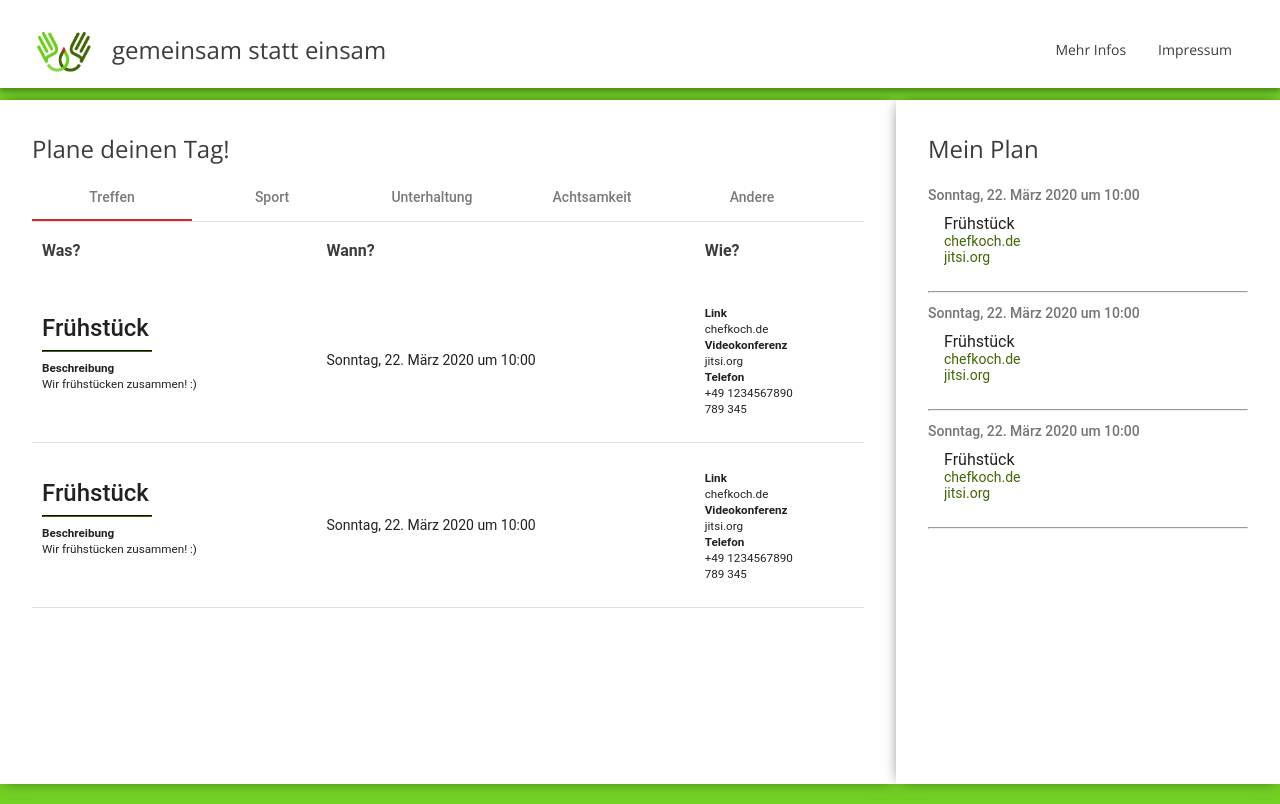
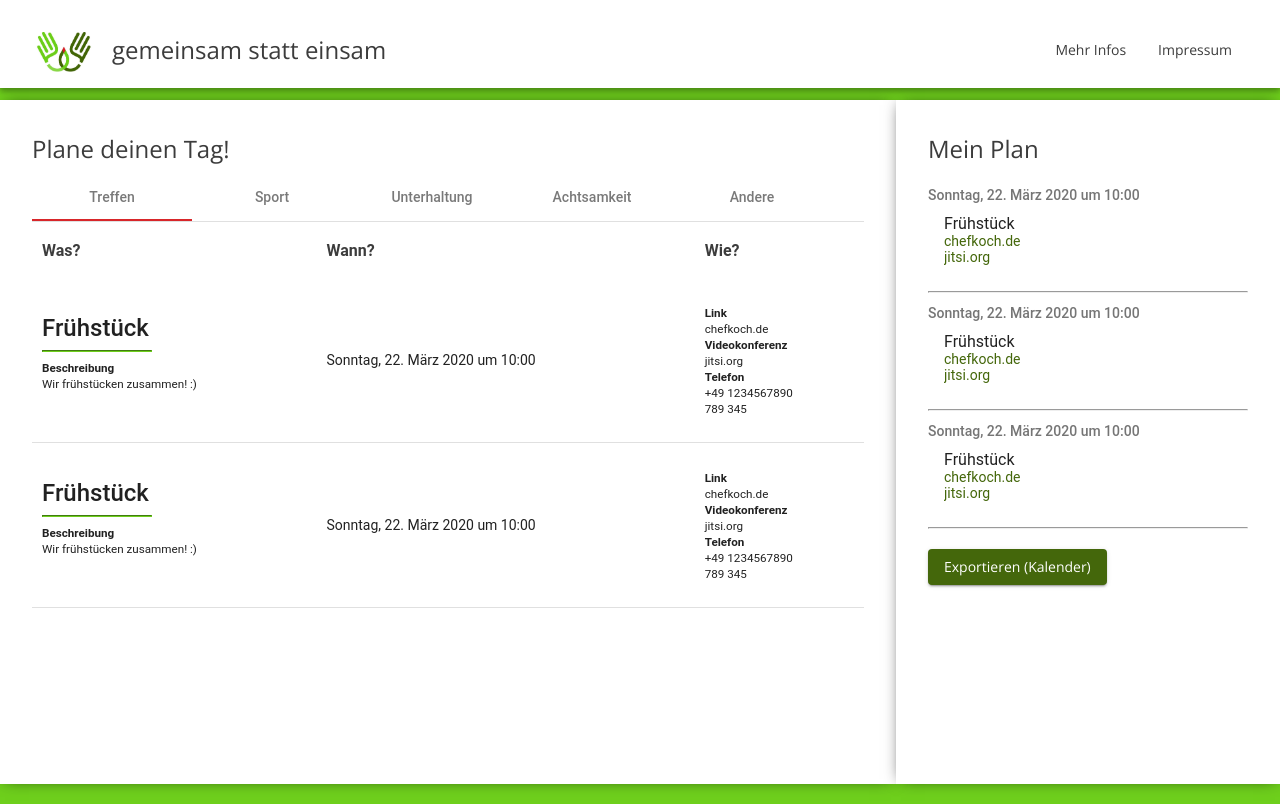
Before and after one commit to simonDos/gemeinsam-statt-einsam, an Angular app: page / in a window 1280 px wide. Built offline with nearby package versions, Linux system fonts and the light colour scheme.

Commit message:
add new color and loading screen

```diff
--- a/src/app/components/plan/plan.component.html
+++ b/src/app/components/plan/plan.component.html
@@ -11,3 +11,5 @@
   </mat-list-item>
   <hr>
 </mat-list>
+
+<button mat-raised-button>Exportieren (Kalender)</button>
--- a/src/index.html
+++ b/src/index.html
@@ -17,12 +17,12 @@
   <div style="text-align: center; height: 100vh">
 
     <!--suppress HtmlUnknownTarget -->
-    <!-- <img style="padding-top: 35vh;"
+    <img style="padding-top: 35vh;"
          id="splashscreen-logo"
-         src="assets/img/preload.gif"
+         src="assets/gse.jpg"
          alt="Gemeinsam Statt Einsam"
          height="250px"
-    > -->
+    >
 
   </div>
 
--- a/src/styles.scss
+++ b/src/styles.scss
@@ -4,7 +4,8 @@
 
 /* global color scheme */
 
-$main_color: #426605;
+$main_color: #6ecf1c;
+$secondary_color: #44670b;
 $accent_color: #d8262a;
 
 $gray: #C6C6C6;
@@ -28,20 +29,21 @@ html {
   }
 
   body {
-    background: #72d025;
+    background: #ffffff;
     margin: 0;
     height: 100vh;
   }
 
   .container {
     margin: auto;
+    background-color: $main_color;
     padding: 100px 0 20px;
     min-height: calc(100vh - 180px);
   }
 
   a {
     cursor: pointer;
-    color: $main_color;
+    color: $secondary_color;
     text-decoration: none;
   }
 
@@ -89,7 +91,7 @@ html {
 
   .mat-raised-button {
     color: #fff;
-    background-color: $main_color;
+    background-color: $secondary_color;
   }
 
   .btn-main-color {
```
Also changed, not shown: 9 other files (tests, documents, lock files or other folders).
